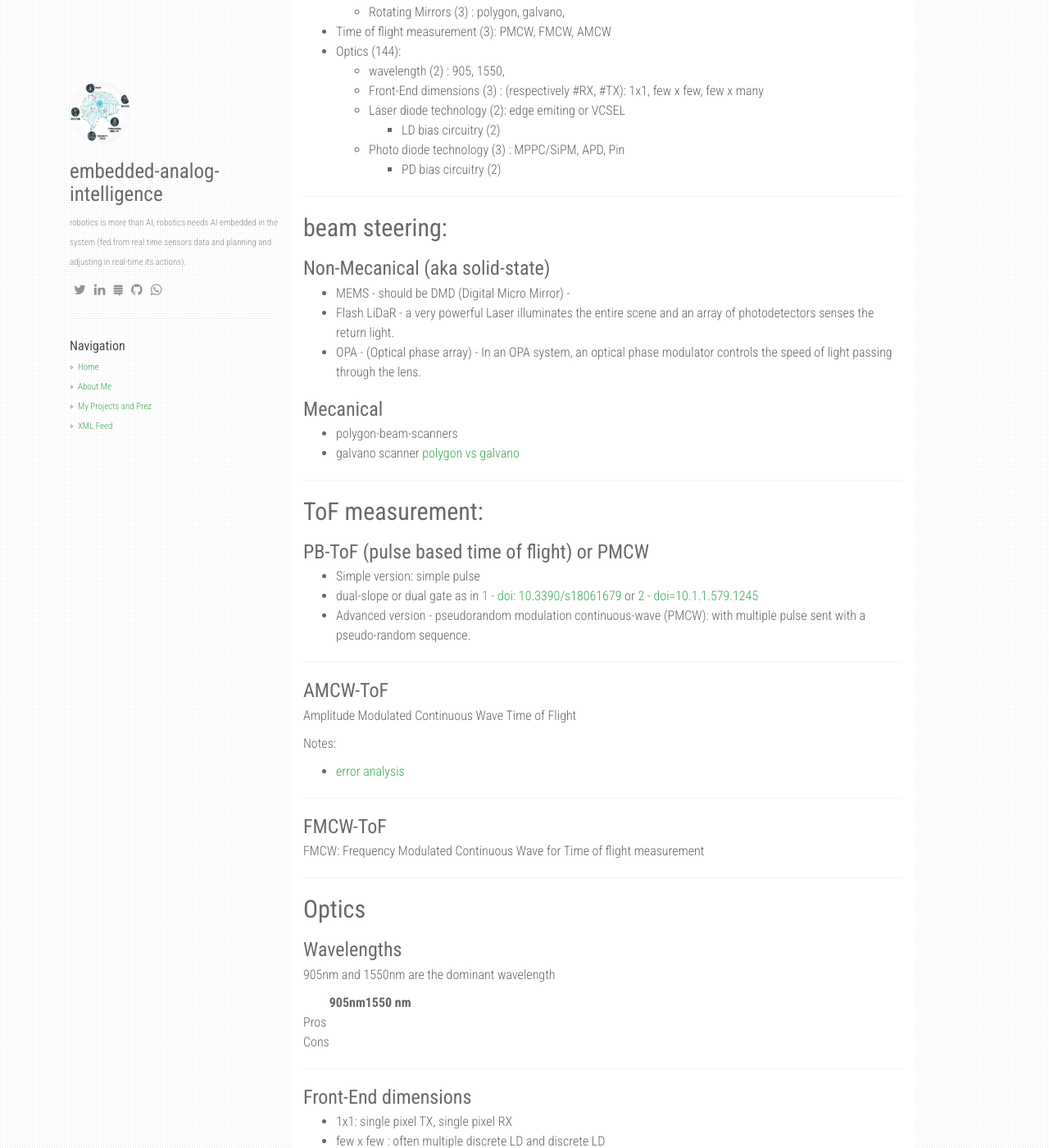
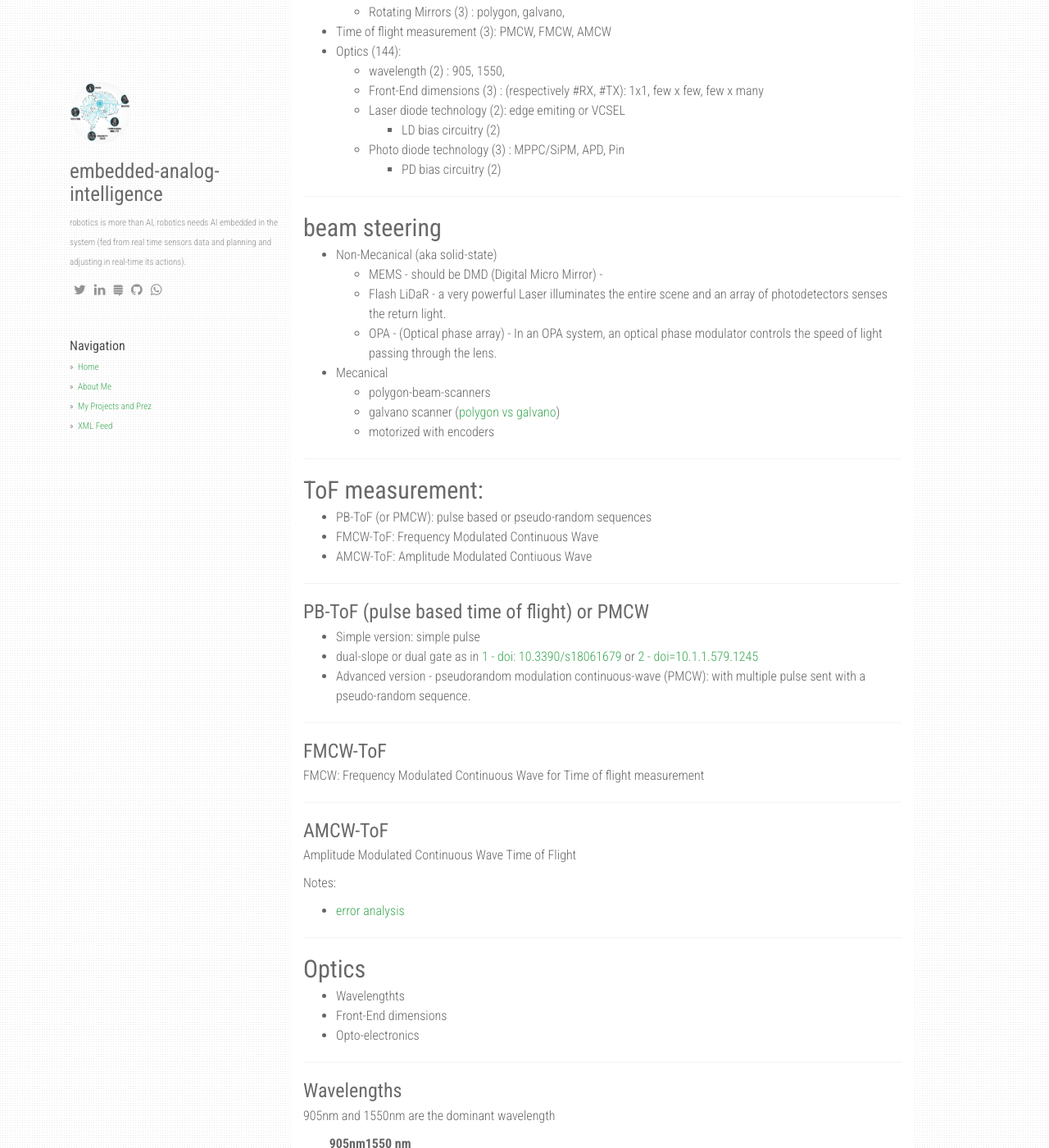
Before and after one commit to matt-chv/embedded-analog-intelligence, a Jekyll site: the page built from _posts/2020-01-07-lidars.md, in a window 1280 px wide and 1400 px high, scrolled down 773 px. Shown: the whole window at 82% size. Built offline with Jekyll 4.4.1, drawn with Linux system fonts in a browser that asks for light colours; nearby versions of some CDN libraries; our own code applies the rules of GitHub Pages for plain Markdown files; comment, search, counter and statistics services are not loaded; some of the changed text lies outside the part shown.

Commit message:
Update 2020-01-07-lidars.md

```diff
--- a/_posts/2020-01-07-lidars.md
+++ b/_posts/2020-01-07-lidars.md
@@ -33,27 +33,41 @@ lang: en
 
 ---
 
-## beam steering:
-### Non-Mecanical (aka solid-state)
-* MEMS - should be DMD (Digital Micro Mirror) -
-* Flash LiDaR - a very powerful Laser illuminates the entire scene and an array of photodetectors senses the return light.
-* OPA - (Optical phase array) -  In an OPA system, an optical phase modulator controls the speed
+## beam steering
+
+* Non-Mecanical (aka solid-state)
+    - MEMS - should be DMD (Digital Micro Mirror) -
+    - Flash LiDaR - a very powerful Laser illuminates the entire scene and an array of photodetectors senses the return light.
+    - OPA - (Optical phase array) -  In an OPA system, an optical phase modulator controls the speed
 of light passing through the lens.
-
-### Mecanical
-* polygon-beam-scanners
-* galvano scanner
-[polygon vs galvano](https://www.nidec-copal-electronics.com/us/featuring/lidar-polygon/vs_galvo/)
+* Mecanical
+    - polygon-beam-scanners
+    - galvano scanner ([polygon vs galvano](https://www.nidec-copal-electronics.com/us/featuring/lidar-polygon/vs_galvo/))
+    - motorized with encoders
 
 ---
 
 ## ToF measurement:
+* PB-ToF (or PMCW): pulse based or pseudo-random sequences
+* FMCW-ToF: Frequency Modulated Continuous Wave
+* AMCW-ToF: Amplitude Modulated Contiuous Wave
+
+----
+
 ### PB-ToF (pulse based time of flight) or PMCW
+
 * Simple version: simple pulse
 * dual-slope or dual gate as in [1 - doi: 10.3390/s18061679](https://www.ncbi.nlm.nih.gov/pmc/articles/PMC6022202/) or [2 - doi=10.1.1.579.1245](http://citeseerx.ist.psu.edu/viewdoc/download?doi=10.1.1.579.1245&rep=rep1&type=pdf)
 * Advanced version - pseudorandom modulation continuous-wave (PMCW): with multiple pulse sent with a pseudo-random sequence.
 
 ----
+
+### FMCW-ToF
+
+FMCW: Frequency Modulated Continuous Wave for Time of flight measurement
+
+----
+
 ### AMCW-ToF
 
 Amplitude Modulated Continuous Wave Time of Flight
@@ -61,14 +75,15 @@ Amplitude Modulated Continuous Wave Time of Flight
 Notes:
 * [error analysis](https://www.ncbi.nlm.nih.gov/pmc/articles/PMC6022202/)
 
+---
+
+## Optics
+
+* Wavelengthts
+* Front-End dimensions
+* Opto-electronics
+
 ----
-
-### FMCW-ToF
-
-FMCW: Frequency Modulated Continuous Wave for Time of flight measurement
-
----
-## Optics
 
 ### Wavelengths
 
@@ -89,7 +104,7 @@ FMCW: Frequency Modulated Continuous Wave for Time of flight measurement
 
 ----
 
-## Optical Signal Chain
+## Opto-electronics
 
 ### p-i-n silicon detectors vs avalanche photodiodes or silicon photomultipliers
 CWFM-ToF can use coherent detection can be used with pin diodes which are significantly cheaper than APD often used in PB-ToF.
```
Also changed, not shown: other parts of _posts/2020-01-07-lidars.md (+8 -1 lines).
